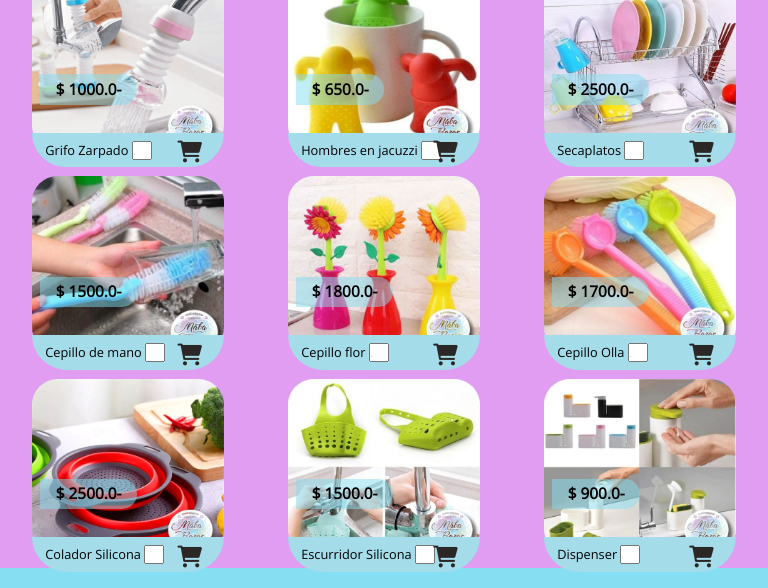
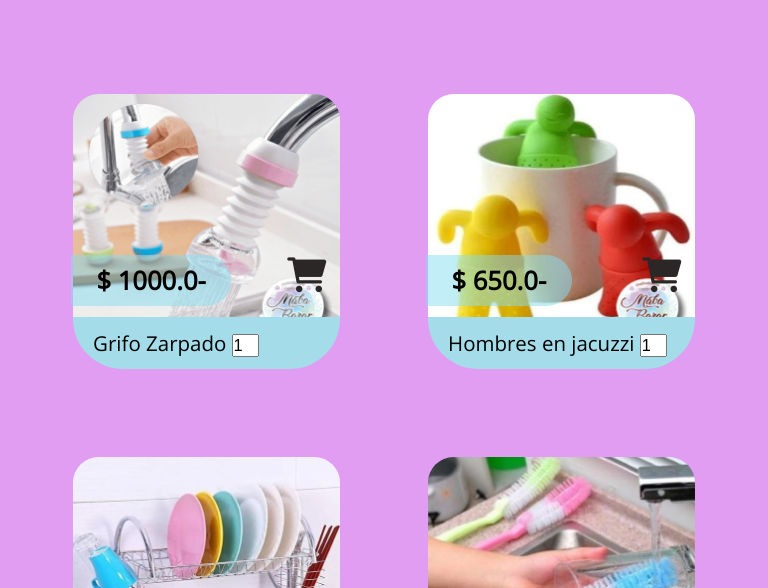
Before and after one commit to AssiniP/tp-integrador-programacion-web, a plain HTML site: page TpIntegradorWeb/cocina.html in a window 768 px wide. Shown: the part 350-938 px from the top of the page. Drawn offline with nearby package versions, Linux system fonts and the light colour scheme; files whose address does not match are found by name.

Commit message:
Cambios en cocina responsive

```diff
--- a/TpIntegradorWeb/cocina.html
+++ b/TpIntegradorWeb/cocina.html
@@ -59,7 +59,7 @@
           <p class="info_del_producto">
             Grifo Zarpado
             <label for="cantidad_de_producto"></label>
-            <input
+            <input class="input-producto"
               type="number"
               name="cantidad_de_producto"
               id="Grifo Zarpado"
@@ -90,7 +90,7 @@
           <p class="info_del_producto">
             Hombres en jacuzzi
             <label for="cantidad_de_producto"></label>
-            <input
+            <input class="input-producto"
               type="number"
               name="cantidad_de_producto"
               id="Hombres en jacuzzi"
@@ -121,7 +121,7 @@
           <p class="info_del_producto">
             Secaplatos
             <label for="cantidad_de_producto"></label>
-            <input
+            <input class="input-producto"
               type="number"
               name="cantidad_de_producto"
               id="Secaplatos"
@@ -152,7 +152,7 @@
           <p class="info_del_producto">
             Cepillo de mano
             <label for="cantidad_de_producto"></label>
-            <input type="number" name="cantidad_de_producto nro01" id="Cepillo de mano" value="1" min="1" max="99"/>
+            <input class="input-producto" type="number" name="cantidad_de_producto nro01" id="Cepillo de mano" value="1" min="1" max="99"/>
             <a href="#" class="boton_del_carrito">
               <span
                 class="icon-carrito_de_compras_negro"
@@ -176,7 +176,7 @@
           <p class="info_del_producto">
             Cepillo flor
             <label for="cantidad_de_producto"></label>
-            <input
+            <input class="input-producto"
               type="number"
               name="cantidad_de_producto"
               id="Cepillo flor"
@@ -207,7 +207,7 @@
           <p class="info_del_producto">
             Cepillo Olla
             <label for="cantidad_de_producto"></label>
-            <input
+            <input class="input-producto"
               type="number"
               name="cantidad_de_producto"
               id="Cepillo Olla"
@@ -238,7 +238,7 @@
           <p class="info_del_producto">
             Colador Silicona
             <label for="cantidad_de_producto"></label>
-            <input
+            <input class="input-producto"
               type="number"
               name="cantidad_de_producto"
               id="Colador Silicona"
@@ -269,7 +269,7 @@
           <p class="info_del_producto">
             Escurridor Silicona
             <label for="cantidad_de_producto"></label>
-            <input
+            <input class="input-producto"
               type="number"
               name="cantidad_de_producto"
               id="Escurridor Silicona"
@@ -300,7 +300,7 @@
           <p class="info_del_producto">
             Dispenser
             <label for="cantidad_de_producto"></label>
-            <input
+            <input class="input-producto"
               type="number"
               name="cantidad_de_producto"
               id="Dispenser"
--- a/TpIntegradorWeb/css/productos.css
+++ b/TpIntegradorWeb/css/productos.css
@@ -274,17 +274,18 @@
 @media screen and (min-width: 600px) and (max-width: 992px){
     .categorias_de_productos{
         bottom: 0;
-
         justify-content: space-evenly;
         align-items: flex-start;
         align-content: space-around;
-        padding: 0;
+        padding: 2em;
+        row-gap: 7em;
+        padding-bottom: 10%;
     }
 
     .categorias_de_productos h2{
         padding: 0.2em 0;
         height: fit-content;
-        font-size: 2.8em;
+        font-size: 3em;
     }
 
     .producto_individual{
@@ -292,4 +293,29 @@
         font-size: 1.2em;
         padding: 0.5em;
     }
+
+    .producto_individual_mas_vendidos{
+        flex-basis: 45%;
+        width: 100%;
+    }
+
+    .info_del_producto{
+        font-size: 1.6em;
+    }
+
+    .boton_del_carrito{
+        bottom: 2em;
+        right: 0.4em;
+    }
+    .input-producto{
+        width: 60%;
+        font-size: 0.8em;
+    }
+
+    .precio_del_producto{
+        font-size: 2em;
+        left: 1em;
+        bottom: 1.4em;
+    }
+
 }
```
